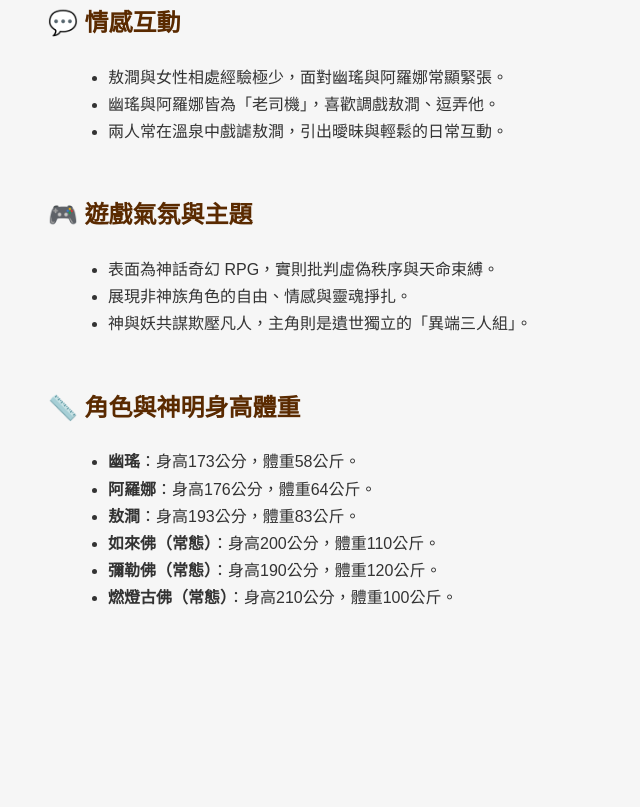
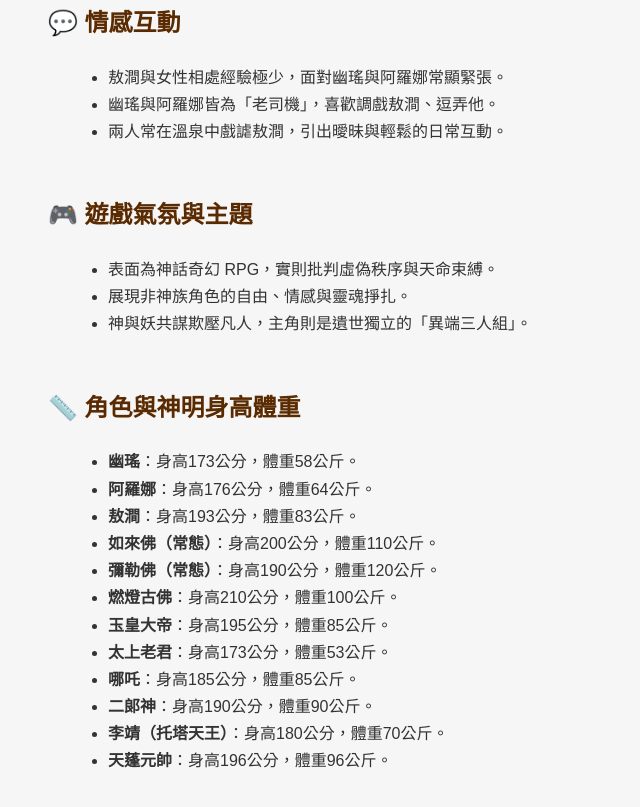
Before and after one commit to ChrisChou19990904/pangu_planet, a website built with Vite: page index.html in a window 1280 px wide. Shown: the part 3987-4794 px from the top of the page, without its empty margins (0-640 px from the left). Before the commit the page ends 4697 px from the top, so only its background shows below. Built offline with nearby package versions, Linux system fonts and the light colour scheme.

Commit message:
ａｓｄ

```diff
--- a/index.html
+++ b/index.html
@@ -228,13 +228,25 @@
 <div class="section">
   <h2>📏 角色與神明身高體重</h2>
   <ul>
+    <!-- 主角 -->
     <li><strong>幽瑤</strong>：身高173公分，體重58公斤。</li>
     <li><strong>阿羅娜</strong>：身高176公分，體重64公斤。</li>
     <li><strong>敖澗</strong>：身高193公分，體重83公斤。</li>
+
+    <!-- 如來佛陣營 -->
     <li><strong>如來佛（常態）</strong>：身高200公分，體重110公斤。</li>
     <li><strong>彌勒佛（常態）</strong>：身高190公分，體重120公斤。</li>
-    <li><strong>燃燈古佛（常態）</strong>：身高210公分，體重100公斤。</li>
+    <li><strong>燃燈古佛</strong>：身高210公分，體重100公斤。</li>
+
+    <!-- 玉皇大帝陣營 -->
+    <li><strong>玉皇大帝</strong>：身高195公分，體重85公斤。</li>
+    <li><strong>太上老君</strong>：身高173公分，體重53公斤。</li>
+    <li><strong>哪吒</strong>：身高185公分，體重85公斤。</li>
+    <li><strong>二郎神</strong>：身高190公分，體重90公斤。</li>
+    <li><strong>李靖（托塔天王）</strong>：身高180公分，體重70公斤。</li>
+    <li><strong>天蓬元帥</strong>：身高196公分，體重96公斤。</li>
   </ul>
 </div>
+
 </body>
 </html>
```
